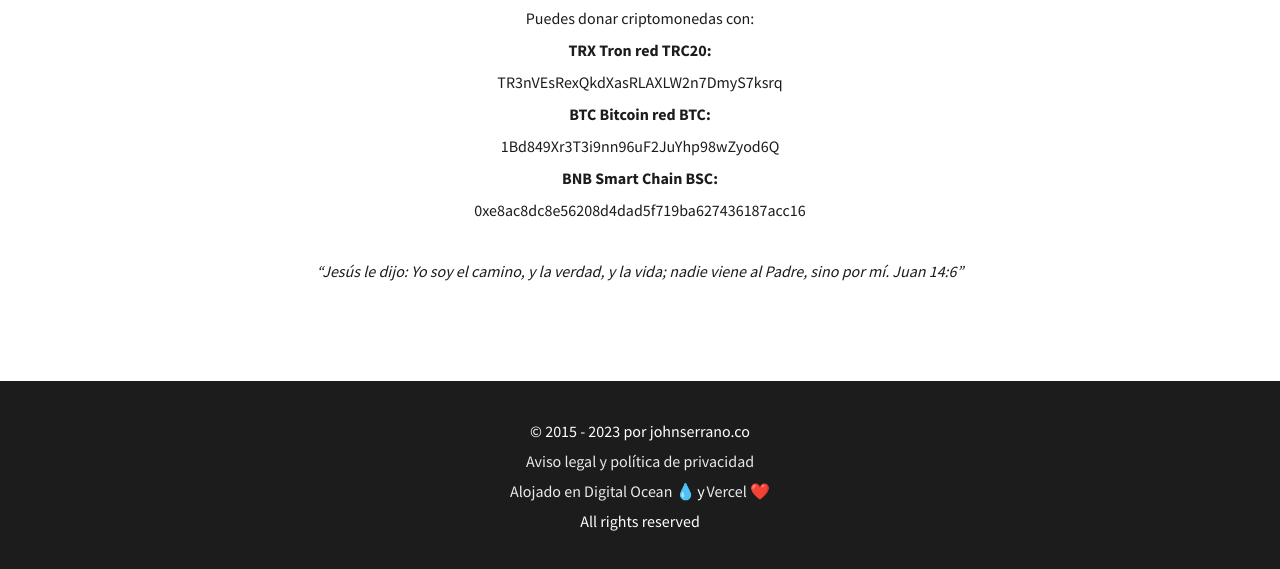
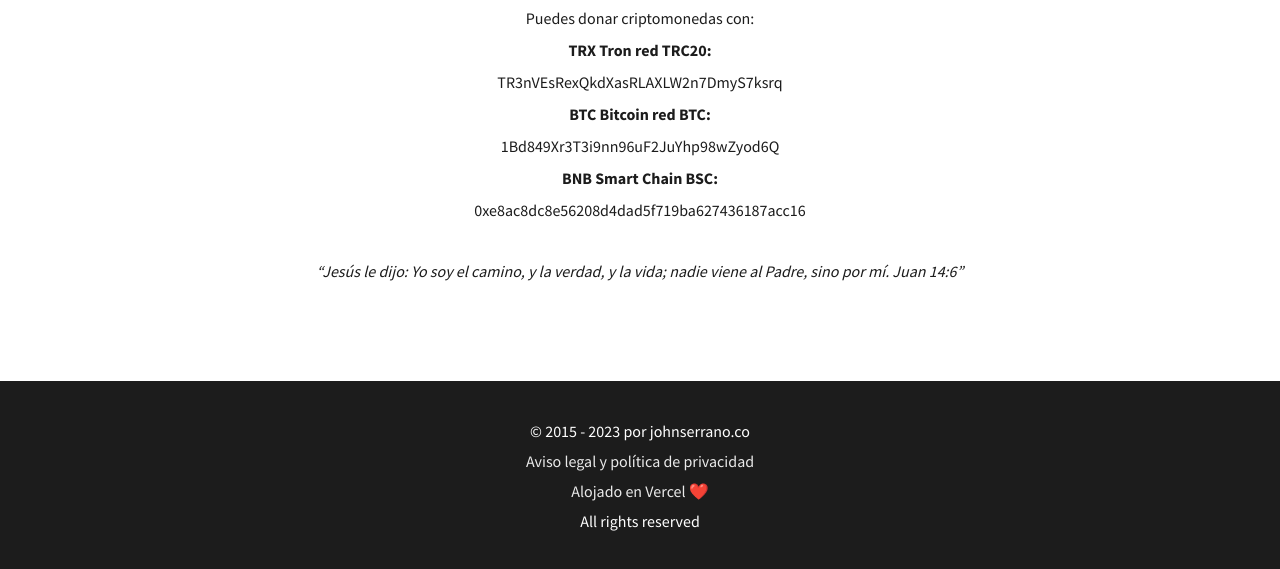
Before and after one commit to johnsi15/personal-site-astro, an Astro site: page / in a window 1280 px wide. Shown: the part 2705-3274 px from the top of the page. Built offline with nearby package versions, Linux system fonts and the light colour scheme; Astro itself is replaced by a stand-in of ours; no server answers.

Commit message:
Changes footer

```diff
--- a/src/components/Footer.astro
+++ b/src/components/Footer.astro
@@ -11,8 +11,7 @@ const today = new Date();
 		</div>
 			<a href='/legal' class='legal' rel='nofollow'>Aviso legal y política de privacidad</a>
 		<div class='services'>
-			<a class='alojado' href='https://m.do.co/c/66d901bee48b' rel='noreferrer' target='_blank'>Alojado en Digital Ocean 💧</a>
-			y <a class='alojado' href='https://vercel.com/' rel='noreferrer' target='_blank'>Vercel ❤️</a>
+			<a class='alojado' href='https://vercel.com/' rel='noreferrer' target='_blank'>Alojado en Vercel ❤️</a>
 		</div>
 		<p>All rights reserved</p>
 	</div>
@@ -30,8 +29,8 @@ const today = new Date();
 	.services {
 		display: flex;
 		max-width: 260px;
-		justify-content: space-between;
-		margin: 0 auto;
+		justify-content: center;
+		margin: 0 auto 10px;
 		width: 100%;
 	}
 
```
Also changed, not shown: 1 other file.
